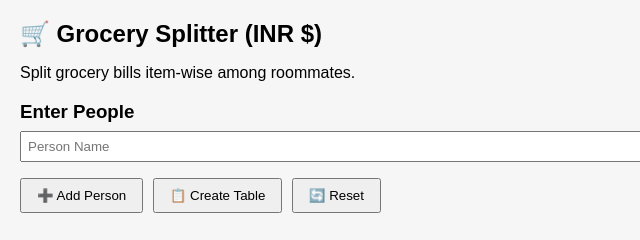
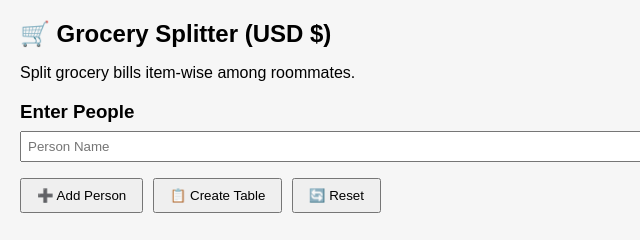
Before and after one commit to kolisettyprashanth/grocery-splitter, a plain HTML site: page index.html in a window 1280 px wide. Shown: the full height of the page, 0-640 px from the left. Drawn offline with Linux system fonts and the light colour scheme.

Commit message:
Change currency display from INR to USD

```diff
--- a/index.html
+++ b/index.html
@@ -56,7 +56,7 @@
 </head>
 <body>
 
-<h2>🛒 Grocery Splitter (INR $)</h2>
+<h2>🛒 Grocery Splitter (USD $)</h2>
 <p>Split grocery bills item-wise among roommates.</p>
 
 <h3>Enter People</h3>
```
